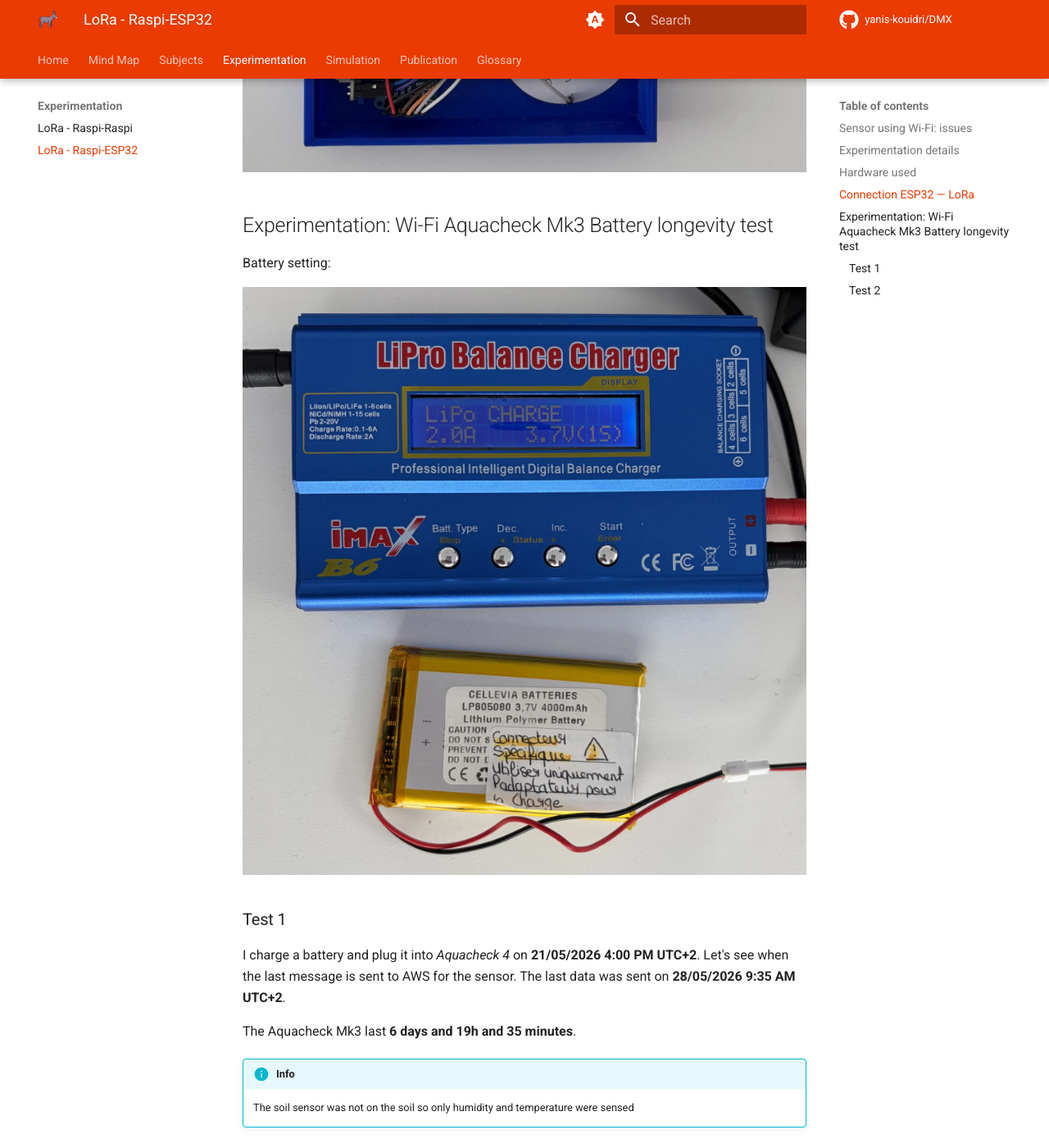
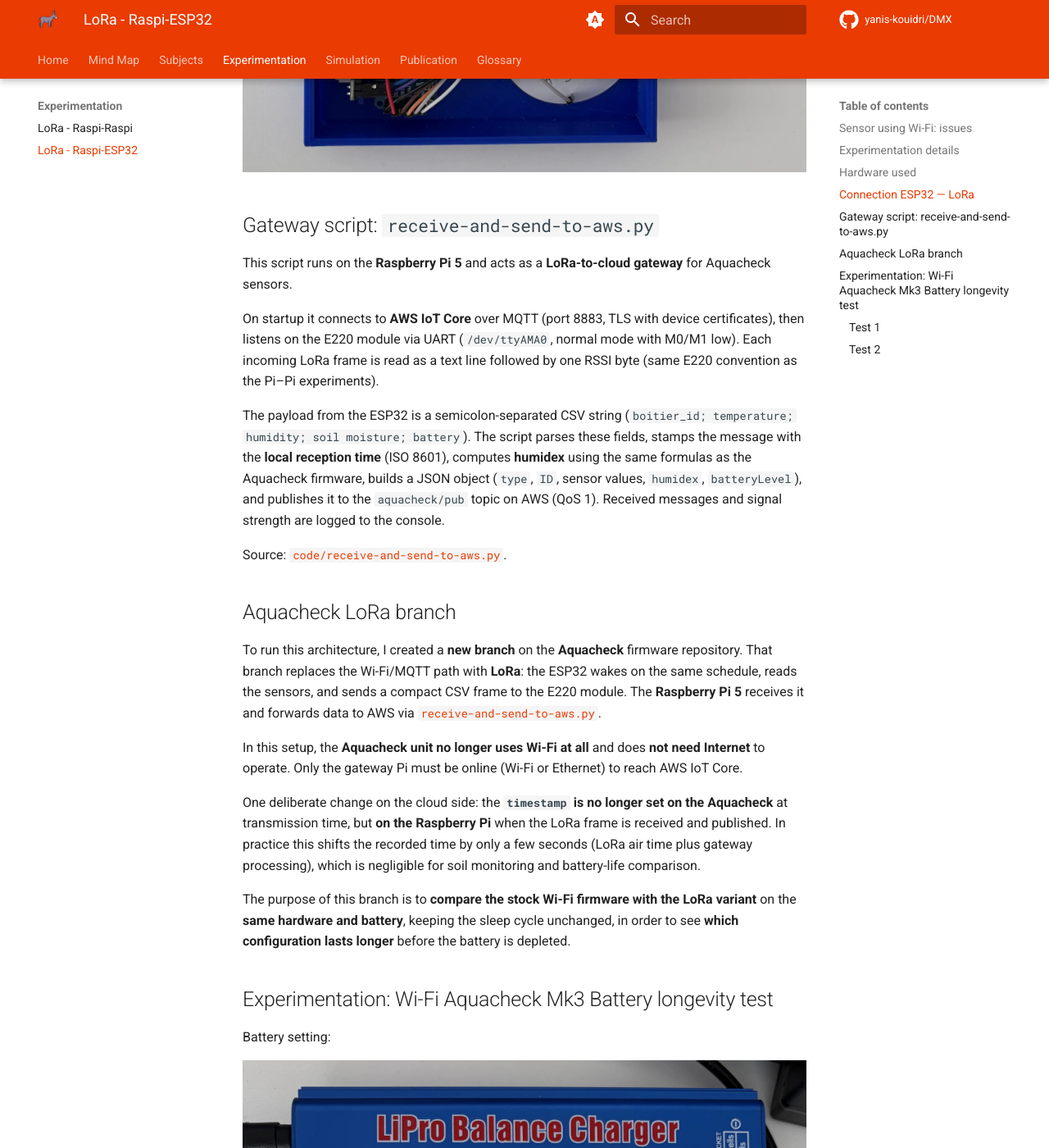
Before and after one commit to Yanis-Kouidri/DMX, an MkDocs documentation site: the page built from docs/experimentation/lora-raspi-esp32/lora-raspi-esp32.md, in a window 1280 px wide and 1400 px high, scrolled down 2816 px. Shown: the whole window at 82% size. Built offline with MkDocs 1.6.1 and Material for MkDocs 9.7.7, drawn with Linux system fonts in a browser that asks for light colours; comment, search, counter and statistics services are not loaded.

Commit message:
docs(lora-raspi-esp32): document AWS gateway script and LoRa firmware branch
Add sections explaining receive-and-send-to-aws.py and the Aquacheck
LoRa branch used to compare Wi-Fi vs LoRa battery longevity.

Co-authored-by: Cursor <cursoragent@cursor.com>

```diff
--- a/docs/experimentation/lora-raspi-esp32/lora-raspi-esp32.md
+++ b/docs/experimentation/lora-raspi-esp32/lora-raspi-esp32.md
@@ -42,6 +42,26 @@ Pin connection tables
 
 ![ESP32-LoRa-connection](images/esp32-lora-connection.webp)
 
+## Gateway script: `receive-and-send-to-aws.py`
+
+This script runs on the **Raspberry Pi 5** and acts as a **LoRa-to-cloud gateway** for Aquacheck sensors.
+
+On startup it connects to **AWS IoT Core** over MQTT (port 8883, TLS with device certificates), then listens on the E220 module via UART (`/dev/ttyAMA0`, normal mode with M0/M1 low). Each incoming LoRa frame is read as a text line followed by one RSSI byte (same E220 convention as the Pi–Pi experiments).
+
+The payload from the ESP32 is a semicolon-separated CSV string (`boitier_id; temperature; humidity; soil moisture; battery`). The script parses these fields, stamps the message with the **local reception time** (ISO 8601), computes **humidex** using the same formulas as the Aquacheck firmware, builds a JSON object (`type`, `ID`, sensor values, `humidex`, `batteryLevel`), and publishes it to the `aquacheck/pub` topic on AWS (QoS 1). Received messages and signal strength are logged to the console.
+
+Source: [`code/receive-and-send-to-aws.py`](code/receive-and-send-to-aws.py).
+
+## Aquacheck LoRa branch
+
+To run this architecture, I created a **new branch** on the **Aquacheck** firmware repository. That branch replaces the Wi-Fi/MQTT path with **LoRa**: the ESP32 wakes on the same schedule, reads the sensors, and sends a compact CSV frame to the E220 module. The **Raspberry Pi 5** receives it and forwards data to AWS via [`receive-and-send-to-aws.py`](code/receive-and-send-to-aws.py).
+
+In this setup, the **Aquacheck unit no longer uses Wi-Fi at all** and does **not need Internet** to operate. Only the gateway Pi must be online (Wi-Fi or Ethernet) to reach AWS IoT Core.
+
+One deliberate change on the cloud side: the **`timestamp` is no longer set on the Aquacheck** at transmission time, but **on the Raspberry Pi** when the LoRa frame is received and published. In practice this shifts the recorded time by only a few seconds (LoRa air time plus gateway processing), which is negligible for soil monitoring and battery-life comparison.
+
+The purpose of this branch is to **compare the stock Wi-Fi firmware with the LoRa variant** on the **same hardware and battery**, keeping the sleep cycle unchanged, in order to see **which configuration lasts longer** before the battery is depleted.
+
 ## Experimentation: Wi-Fi Aquacheck Mk3 Battery longevity test
 
 Battery setting:
```
